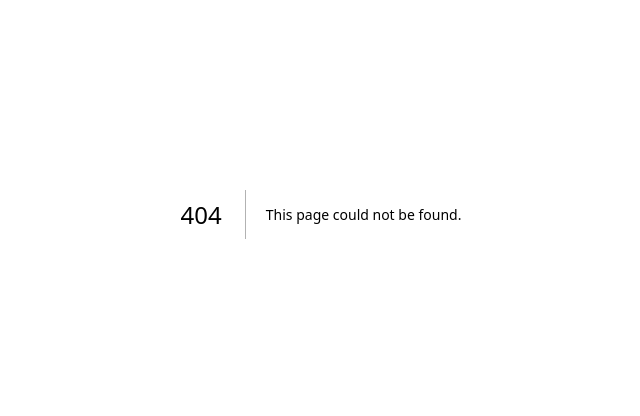
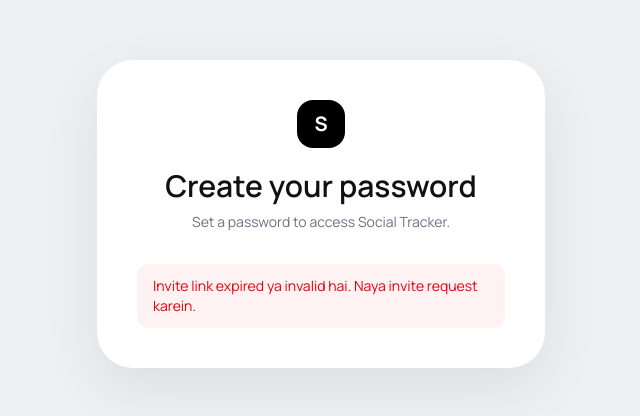
Before and after one commit to visualsbyabdullah/abdullahandsaadtaskupdate, a Next.js app: page /auth/callback in a window 1280 px wide. Before the commit this address had no page. Shown: the part 186-602 px from the top of the page, without its empty margins (319-959 px from the left). Built offline with nearby package versions, Linux system fonts and the light colour scheme; no server answers.

Commit message:
Add invite password setup page

```diff
--- /dev/null
+++ b/app/auth/callback/page.tsx
@@ -0,0 +1,55 @@
+"use client";
+
+import { FormEvent, useEffect, useState } from "react";
+import { LockKeyhole } from "lucide-react";
+import { useRouter } from "next/navigation";
+import { supabase } from "@/lib/supabase";
+
+export default function AuthCallbackPage() {
+  const router = useRouter();
+  const [password, setPassword] = useState("");
+  const [confirmPassword, setConfirmPassword] = useState("");
+  const [ready, setReady] = useState(false);
+  const [message, setMessage] = useState("");
+  const [error, setError] = useState("");
+
+  useEffect(() => {
+    supabase.auth.getSession().then(({ data }) => {
+      if (!data.session) setError("Invite link expired ya invalid hai. Naya invite request karein.");
+      setReady(true);
+    });
+  }, []);
+
+  async function handleSubmit(event: FormEvent<HTMLFormElement>) {
+    event.preventDefault();
+    setError("");
+    if (password.length < 6) return setError("Password kam az kam 6 characters ka hona chahiye.");
+    if (password !== confirmPassword) return setError("Passwords match nahi kar rahe.");
+
+    const { error: updateError } = await supabase.auth.updateUser({ password });
+    if (updateError) return setError(updateError.message);
+    setMessage("Password set ho gaya. Dashboard open ho raha hai...");
+    setTimeout(() => router.replace("/"), 900);
+  }
+
+  return (
+    <main className="flex min-h-screen items-center justify-center bg-[#eef0f2] p-6">
+      <section className="w-full max-w-md rounded-[36px] bg-white p-8 shadow-[0_20px_60px_rgba(0,0,0,0.08)] sm:p-10">
+        <div className="mb-8 text-center">
+          <div className="mx-auto mb-5 flex h-12 w-12 items-center justify-center rounded-2xl bg-black text-xl font-bold text-white">S</div>
+          <h1 className="text-3xl font-semibold">Create your password</h1>
+          <p className="mt-2 text-sm text-gray-500">Set a password to access Social Tracker.</p>
+        </div>
+        {!ready ? <p className="text-center text-sm text-gray-500">Checking invitation...</p> : error && !password ? <p role="alert" className="rounded-xl bg-red-50 px-4 py-3 text-sm text-red-600">{error}</p> : (
+          <form onSubmit={handleSubmit} className="space-y-5">
+            <label className="block"><span className="mb-2 block text-sm font-medium">New password</span><span className="flex h-12 items-center gap-3 rounded-2xl bg-[#f5f6f7] px-4 focus-within:ring-2 focus-within:ring-black"><LockKeyhole size={17} className="text-gray-400" /><input type="password" required minLength={6} value={password} onChange={(event) => setPassword(event.target.value)} className="w-full bg-transparent text-sm outline-none" /></span></label>
+            <label className="block"><span className="mb-2 block text-sm font-medium">Confirm password</span><input type="password" required minLength={6} value={confirmPassword} onChange={(event) => setConfirmPassword(event.target.value)} className="h-12 w-full rounded-2xl bg-[#f5f6f7] px-4 text-sm outline-none focus:ring-2 focus:ring-black" /></label>
+            {error && <p role="alert" className="rounded-xl bg-red-50 px-4 py-3 text-sm text-red-600">{error}</p>}
+            {message && <p className="rounded-xl bg-green-50 px-4 py-3 text-sm text-green-700">{message}</p>}
+            <button type="submit" className="h-12 w-full rounded-2xl bg-black text-sm font-medium text-white hover:bg-neutral-800">Set password</button>
+          </form>
+        )}
+      </section>
+    </main>
+  );
+}
```
